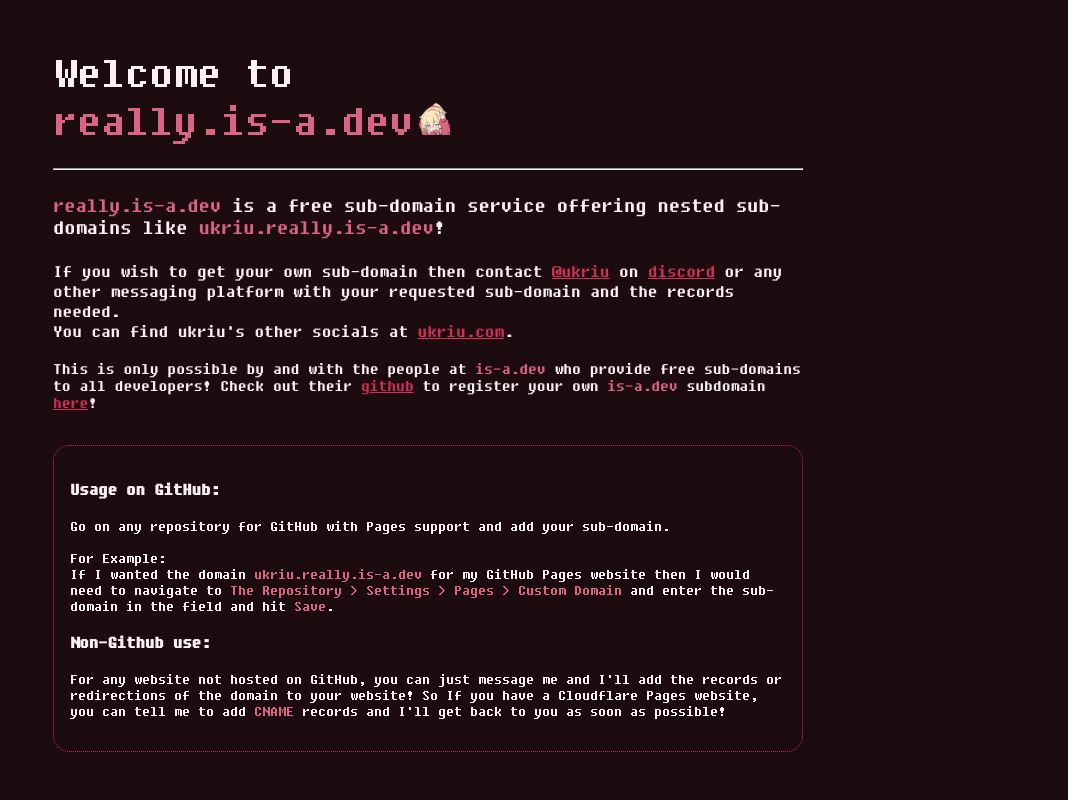
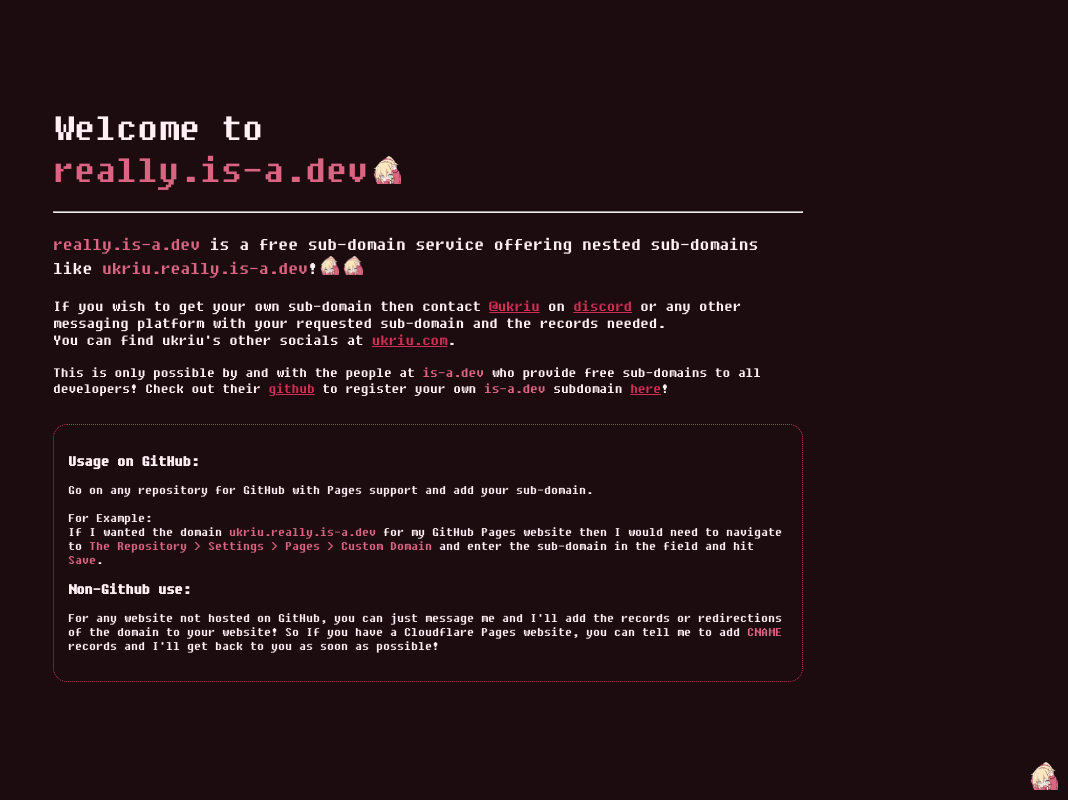
Before and after one commit to really-is-a-dev/really-is-a-dev.github.io, a website: page index.html in a window 1280 px wide. Shown: the whole page, without its empty margins (212-1280 px from the left). Drawn offline with Linux system fonts and the light colour scheme.

Commit message:
Fix Everything

```diff
--- a/index.html
+++ b/index.html
@@ -4,7 +4,7 @@
     <title>really.is-a.dev</title>
     <link rel="stylesheet" type="text/css" href="res/style.css">
     <!-- Primary Meta Tags  -->
-    <meta http-equiv="CONTENT-TYPE" content="text/html; charset=UTF-8">
+    <meta http-equiv="content-type" content="text/html; charset=UTF-8">
     <meta name="viewport" content="width=device-width, initial-scale=1.0">
     <meta http-equiv="X-UA-Compatible" content="ie=edge">
     <meta name="robots" content="index, follow">
@@ -24,16 +24,17 @@
     <link rel="manifest" href="favicon/site.webmanifest">
   </head>
   <body>
+    <div class="container">
+      <a href="https://github.com/ukriu/really.is-a.dev"><img class="emoji footer" src="res/media/emoji.png" alt="Emoji"></a>
       <div class="maingrid">
         <header>
-        Welcome to<br><code>really.is-a.dev</code><img class="emoji" src="res/media/emoji.png">
+          Welcome to<br><code>really.is-a.dev</code><img class="emoji text" src="res/media/emoji.png" alt="Emoji">
           <hr>
         </header>
         <main class="content">
-        <p class="headline"><code>really.is-a.dev</code> is a free sub-domain service offering nested sub-domains like <code>ukriu.really.is-a.dev</code>!<br></p>
+          <p class="headline"><code>really.is-a.dev</code> is a free sub-domain service offering nested sub-domains like <code>ukriu.really.is-a.dev</code>!<img class="emoji text" src="res/media/emoji.png" alt="Emoji"><img class="emoji text" src="res/media/emoji.png" alt="Emoji"><br></p>
           <p class="subheadline">If you wish to get your own sub-domain then contact <a href="https://ukriu.com">@ukriu</a> on <a href="https://discord.com/users/586962558435590154">discord</a> or any other messaging platform with your requested sub-domain and the records needed.<br>You can find ukriu's other socials at <a href="https://ukriu.com">ukriu.com</a>.</p>
           <p class="credits">This is only possible by and with the people at <code>is-a.dev</code> who provide free sub-domains to all developers! Check out their <a href="https://github.com/is-a-dev/register">github</a> to register your own <code>is-a.dev</code> subdomain <a href="https://github.com/is-a-dev/register">here</a>!</p>
-        <br>
           <div class="start">
             <h3>Usage on GitHub:</h3>
             <p>Go on any repository for GitHub with Pages support and add your sub-domain.<br><br>For Example:<br>If I wanted the domain <code>ukriu.really.is-a.dev</code> for my GitHub Pages website then I would need to navigate to <code>The Repository > Settings > Pages > Custom Domain</code> and enter the sub-domain in the field and hit <code>Save</code>.</p>
@@ -42,5 +43,6 @@
           </div>
         </main>
       </div>
+    </div>
   </body>
 </html>
--- a/res/style.css
+++ b/res/style.css
@@ -12,10 +12,7 @@
   --highlight-color: #db6482;
   --link-color: #d12e56;
   --background: #1c0b0f;
-  --highlight-background: ;
-  font-size: 16px;
-  color: lavenderblush;
-  font-family: 'fixedsys_excelsior_3.01Rg', sans-serif;
+  --base-font-size: 14px;
 }
 
 html,
@@ -23,16 +20,21 @@
   margin: 0 auto;
   height: 100%;
   background: var(--background);
-  background-attachment: fixed;
-  background-size: cover;
+  color: var(--color);
+  font-size: var(--base-font-size);
+  font-family: var(--font);
 }
 
 body {
+  padding: 1rem;
+  height: 95vh;
   max-width: 750px;
-  display: flex;
+  display: grid;
+  place-items: center;
   justify-content: center;
   align-items: center;
 }
+
 @media screen and (max-width: 800px) {
   body {
     max-width: 90%;
@@ -40,9 +42,22 @@
 }
 
 div.maingrid {
-  height: fit-content;
-  width: fit-content;
+  position: static;
+  height: auto;
+  width: auto;
   margin: 0 auto;
+}
+
+header {
+  width: 100%;
+  font-size: 3rem;
+}
+
+div.start {
+  border: 1px dotted var(--link-color);
+  border-radius: 1rem;
+  padding: 1rem;
+  margin-top: 2rem;
 }
 
 code {
@@ -50,29 +65,42 @@
   color: var(--highlight-color);
 }
 
-header {
-  width: 100%;
-  font-size: 3rem;
-}
 img.emoji {
   height: 2rem;
   width: 2rem;
-  margin-left: 5px;
+  position: relative;
+}
+
+img[class="emoji footer"] {
+  position: fixed;
+  bottom: 0;
+  right: 0;
+  margin: 10px;
+}
+
+header > img[class="emoji text"] {
+  top: 2px;
+  margin: 0 5px;
+}
+
+p.headline > img[class="emoji text"] {
+  height: 1.4rem;
+  width: 1.4rem;
+  top: 2px;
+  margin: 0 2px;
 }
 
 p.headline {font-size: 1.4rem;}
 p.subheadline {font-size: 1.2rem;}
 p.credits {font-size: 1.1rem;}
 
-a:link {color: var(--link-color);}
-a:visited {color: var(--link-color);}
-a:hover {color: var(--color);}
+div.start > h3 {
+  margin-bottom: 0.1rem;
+  margin-top: 1rem;
+}
 
-div.start {
-  border: 1px dotted var(--link-color);
-  border-radius: 1rem;
-  padding: 1rem;
-}
+a {color: var(--link-color);}
+a:hover {color: var(--highlight-color);}
 
 ::-moz-selection {
   color: var(--highlight-color);
```
Also changed, not shown: 404.html (+3 -2 lines). Lines whose indentation alone changed are shown as unchanged.
